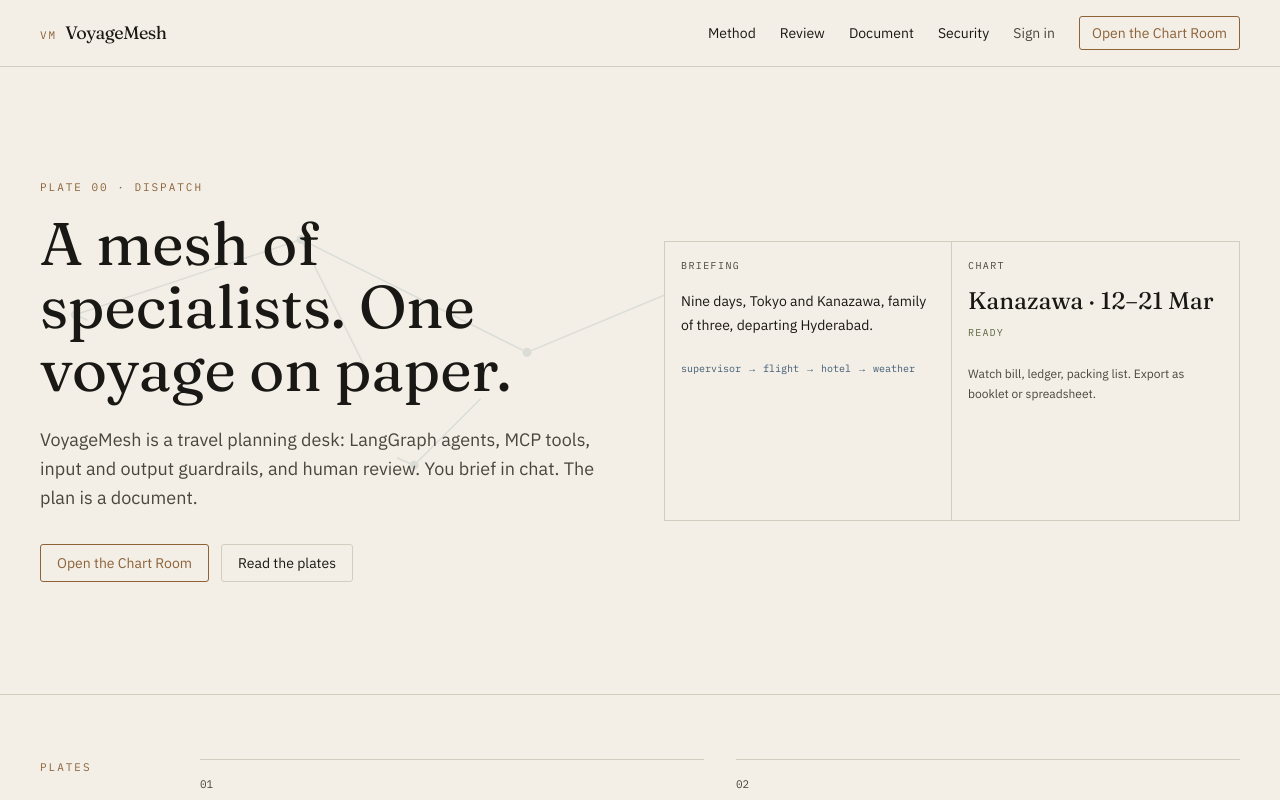
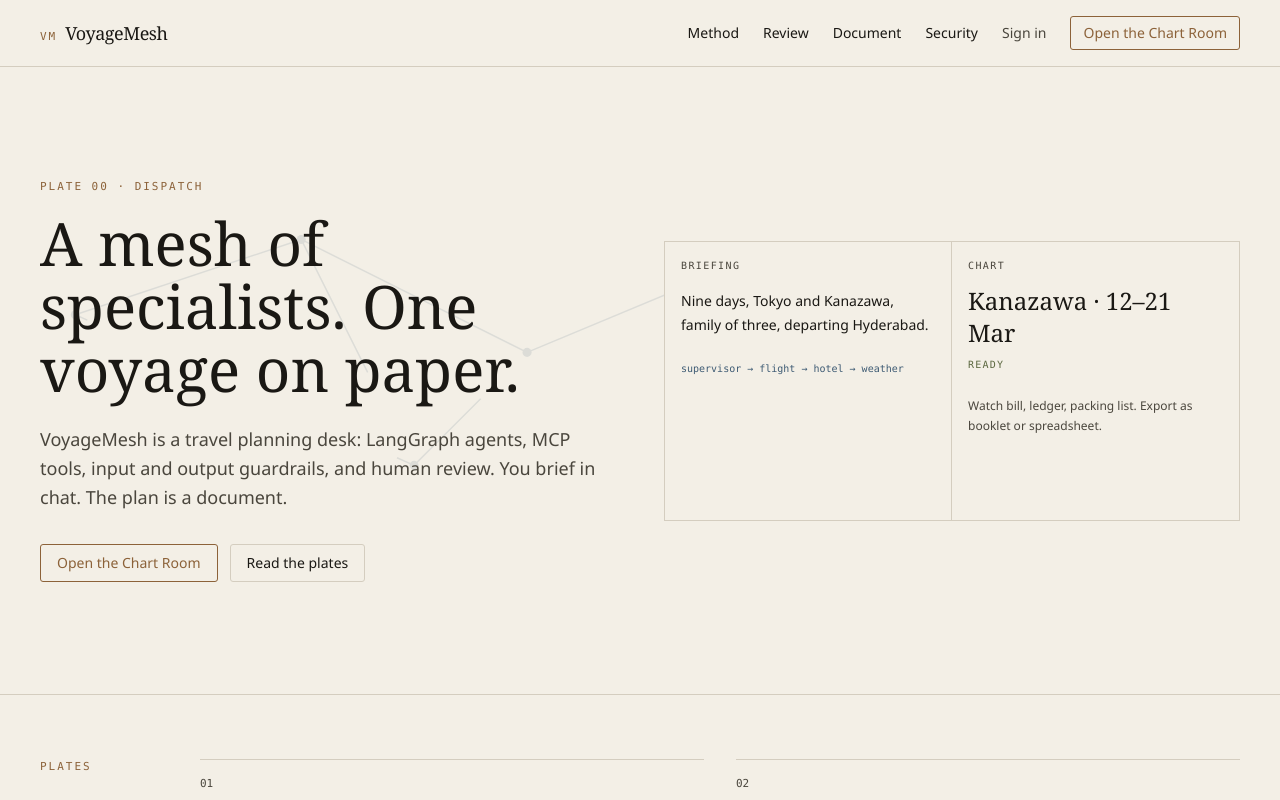
Before and after one commit to RAHULDINDIGALA-32/voyagemesh, a Next.js app in the folder frontend/: page / in a window 1280 px wide. Shown: the top 800 px of the page. Built offline with nearby package versions, Linux system fonts and the light colour scheme.

Commit message:
fix(frontend): resolve supabase auth & error handling issues

```diff
--- a/frontend/app/auth/callback/route.ts
+++ b/frontend/app/auth/callback/route.ts
@@ -4,11 +4,18 @@
 export async function GET(request: Request) {
   const { searchParams, origin } = new URL(request.url);
   const code = searchParams.get("code");
-  const next = searchParams.get("next") ?? "/app";
+  // Only allow local paths. Never redirect to a URL supplied by an OAuth client.
+  const requestedNext = searchParams.get("next") ?? "/app";
+  const next = requestedNext.startsWith("/") && !requestedNext.startsWith("//")
+    ? requestedNext
+    : "/app";
 
   if (code) {
     const supabase = await createServerSupabase();
-    await supabase.auth.exchangeCodeForSession(code);
+    const { error } = await supabase.auth.exchangeCodeForSession(code);
+    if (error) {
+      return NextResponse.redirect(`${origin}/login?error=auth_callback_failed`);
+    }
   }
 
   return NextResponse.redirect(`${origin}${next}`);
--- a/frontend/app/globals.css
+++ b/frontend/app/globals.css
@@ -40,9 +40,9 @@
   --color-steel: var(--steel);
   --color-olive: var(--olive);
   --color-danger: var(--danger);
-  --font-sans: var(--font-plex-sans);
-  --font-display: var(--font-fraunces);
-  --font-mono: var(--font-plex-mono);
+  --font-sans: "IBM Plex Sans", "Segoe UI", sans-serif;
+  --font-display: Fraunces, Georgia, serif;
+  --font-mono: "IBM Plex Mono", Consolas, monospace;
 }
 
 html {
@@ -53,11 +53,11 @@
 body {
   background: var(--paper);
   color: var(--ink);
-  font-family: var(--font-plex-sans), "IBM Plex Sans", sans-serif;
+  font-family: "IBM Plex Sans", "Segoe UI", sans-serif;
 }
 
 .font-display {
-  font-family: var(--font-fraunces), Fraunces, serif;
+  font-family: Fraunces, Georgia, serif;
 }
 
 ::selection {
--- a/frontend/app/layout.tsx
+++ b/frontend/app/layout.tsx
@@ -1,27 +1,6 @@
 import type { Metadata } from "next";
-import { Fraunces, IBM_Plex_Mono, IBM_Plex_Sans } from "next/font/google";
 import { Providers } from "./providers";
 import "./globals.css";
-
-const fraunces = Fraunces({
-  variable: "--font-fraunces",
-  subsets: ["latin"],
-  display: "swap",
-});
-
-const plexSans = IBM_Plex_Sans({
-  variable: "--font-plex-sans",
-  subsets: ["latin"],
-  weight: ["400", "500", "600"],
-  display: "swap",
-});
-
-const plexMono = IBM_Plex_Mono({
-  variable: "--font-plex-mono",
-  subsets: ["latin"],
-  weight: ["400", "500"],
-  display: "swap",
-});
 
 export const metadata: Metadata = {
   title: "VoyageMesh",
@@ -34,7 +13,7 @@
     <html
       lang="en"
       suppressHydrationWarning
-      className={`${fraunces.variable} ${plexSans.variable} ${plexMono.variable} h-full antialiased`}
+      className="h-full antialiased"
     >
       <body className="min-h-full bg-paper text-ink font-sans">
         <Providers>{children}</Providers>
--- a/frontend/components/auth/AuthScreen.tsx
+++ b/frontend/components/auth/AuthScreen.tsx
@@ -10,7 +10,10 @@
 function AuthForm({ mode }: { mode: "login" | "signup" }) {
   const router = useRouter();
   const searchParams = useSearchParams();
-  const next = searchParams.get("next") ?? "/app";
+  const requestedNext = searchParams.get("next") ?? "/app";
+  const next = requestedNext.startsWith("/") && !requestedNext.startsWith("//")
+    ? requestedNext
+    : "/app";
   const [email, setEmail] = useState("");
   const [password, setPassword] = useState("");
   const [error, setError] = useState<string | null>(null);
@@ -48,14 +51,23 @@
   }
 
   async function onGoogle() {
+    setPending(true);
+    setError(null);
+    try {
       const supabase = createClient();
       const origin = window.location.origin;
-    await supabase.auth.signInWithOAuth({
+      const { error: signError } = await supabase.auth.signInWithOAuth({
         provider: "google",
         options: {
           redirectTo: `${origin}/auth/callback?next=${encodeURIComponent(next)}`,
         },
       });
+      if (signError) setError(signError.message);
+    } catch (caught) {
+      setError(caught instanceof Error ? caught.message : "Unable to authenticate");
+    } finally {
+      setPending(false);
+    }
   }
 
   return (
@@ -93,7 +105,7 @@
         </label>
         {error ? <p className="text-sm text-danger">{error}</p> : null}
         <Button type="submit" variant="brass" disabled={pending}>
-          {pending ? "Working…" : mode === "login" ? "Enter" : "Create desk"}
+          {pending ? "Working…" : mode === "login" ? "Login" : "Create desk"}
         </Button>
         <Button type="button" onClick={onGoogle}>
           Continue with Google
@@ -109,7 +121,7 @@
           </>
         ) : (
           <>
-            Already commissioned?{" "}
+            Already have an account?{" "}
             <Link href="/login" className="text-steel underline-offset-2 hover:underline">
               Sign in
             </Link>
--- a/frontend/components/chat/ChatWorkspace.tsx
+++ b/frontend/components/chat/ChatWorkspace.tsx
@@ -40,10 +40,13 @@
   });
 
   useEffect(() => {
-    setLocalMessages([]);
-    setLivePayload(null);
-    setProgress([]);
-    setError(null);
+    const reset = window.setTimeout(() => {
+      setLocalMessages([]);
+      setLivePayload(null);
+      setProgress([]);
+      setError(null);
+    }, 0);
+    return () => window.clearTimeout(reset);
   }, [conversationId]);
 
   const messages = useMemo(() => {
--- a/frontend/middleware.ts
+++ b/frontend/proxy.ts
@@ -1,7 +1,7 @@
 import { updateSession } from "@/lib/supabase/middleware";
 import type { NextRequest } from "next/server";
 
-export async function middleware(request: NextRequest) {
+export async function proxy(request: NextRequest) {
   return updateSession(request);
 }
 
```
Also changed, not shown: 2 other files (tests, documents, lock files or other folders). Lines whose indentation alone changed are shown as unchanged.
